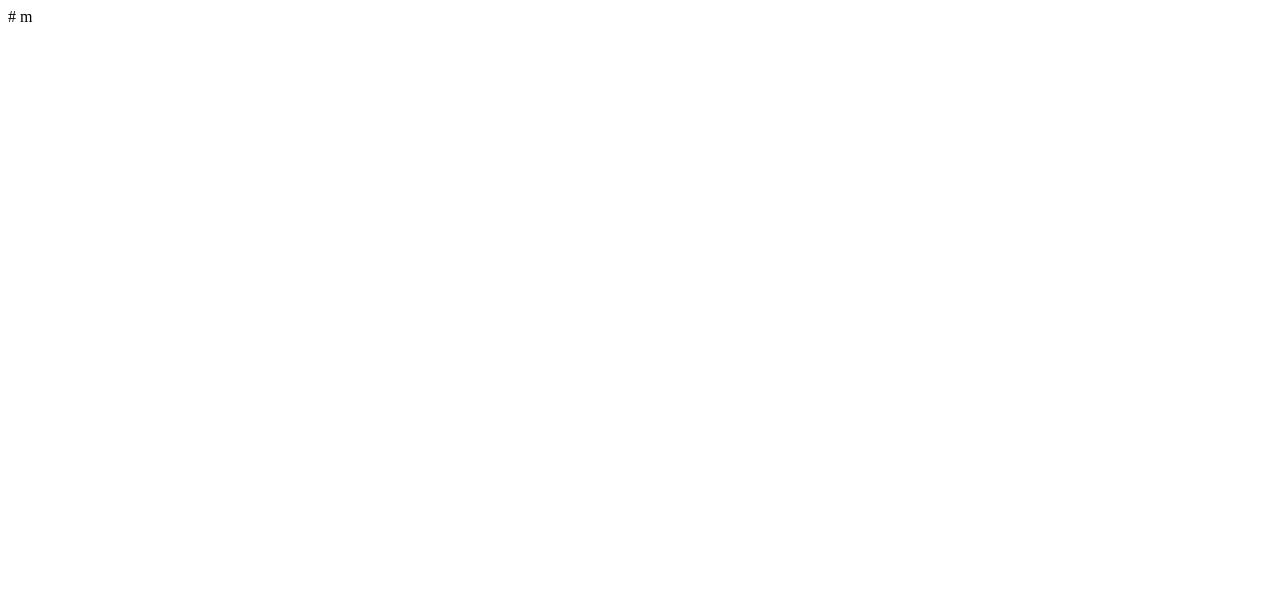
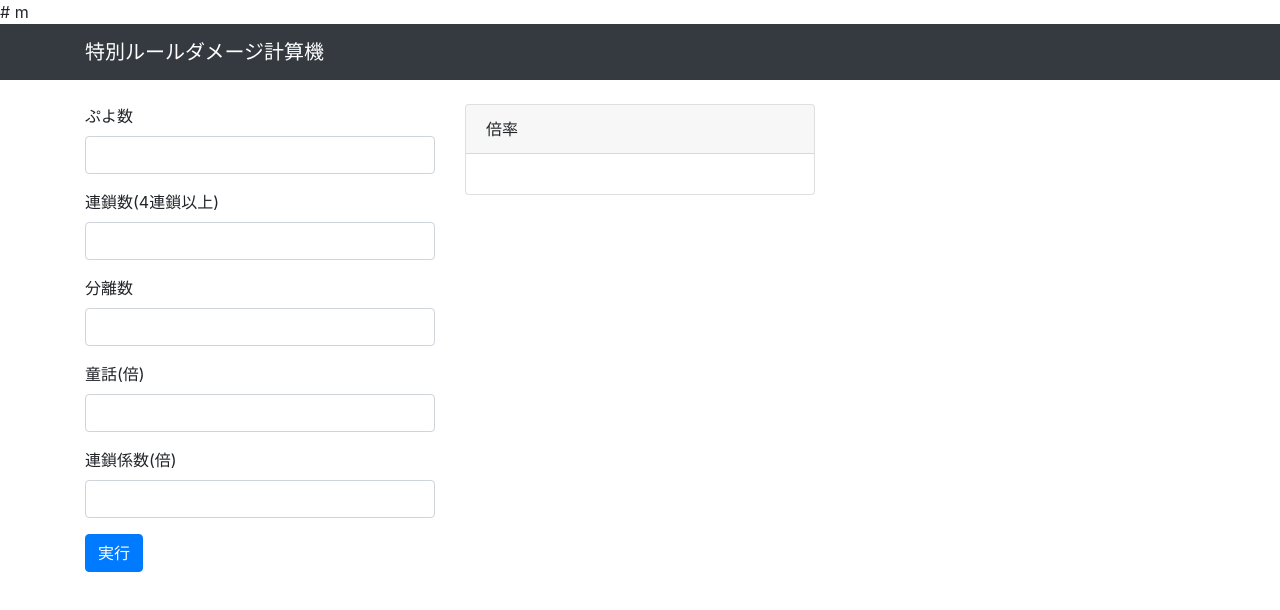
Before and after one commit to 24kanaria/m, a plain HTML site: page index.html in a window 1280 px wide. Drawn offline with nearby package versions, Linux system fonts and the light colour scheme.

Commit message:
Update index.html

```diff
--- a/index.html
+++ b/index.html
@@ -1 +1,58 @@
-# m
+# m<!DOCTYPE html>
+<html>
+  <head>
+    <meta charset="utf-8">
+    <title>特別ルールダメージ計算機</title>
+    <link rel="stylesheet" href="https://stackpath.bootstrapcdn.com/bootstrap/4.3.1/css/bootstrap.min.css" integrity="sha384-ggOyR0iXCbMQv3Xipma34MD+dH/1fQ784/j6cY/iJTQUOhcWr7x9JvoRxT2MZw1T" crossorigin="anonymous">  </head>
+  <body>
+    <header>
+      <nav class="navbar navbar-dark bg-dark">
+        <div class="container">
+          <a href="#" class="navbar-brand">特別ルールダメージ計算機</a>
+        </div>
+      </nav>
+    </header>
+    <main>
+      <div class="container">
+          <div class="row">
+            <section class="col-sm-6 col-md-4 pt-4">
+              <div class="form-group">
+                <label for="height">ぷよ数</label>
+                <input id="height-input" type="text" class="form-control" value="">
+              </div>
+              <div class="form-group">
+                <label for="weight">連鎖数(4連鎖以上)</label>
+                <input id="weight-input" type="text" class="form-control" value="">
+              </div>
+              <div class="form-group">
+                <label for="atk">分離数</label>
+                <input id="atk-input" type="text" class="form-control" value="">
+              </div>
+              <div class="form-group">
+                <label for="cc">童話(倍)</label>
+                <input id="cc-input" type="text" class="form-control" value="">
+              </div>
+              <div class="form-group">
+                <label for="pp">連鎖係数(倍)</label>
+                <input id="pp-input" type="text" class="form-control" value="">
+              </div>
+
+
+              <input id="button-submit" type="submit" class="btn btn-primary btn-large" value="実行">
+            </section>
+            <section class="col-sm-6 col-md-4 pt-4">
+              <div class="card">
+                <div class="card-header">
+                  倍率
+                </div>
+                <div class="card-body">
+                  <div id="bmi-output" class="display-4"></div>
+                </div>
+              </div>
+            </section>
+        </div>
+      </div>
+    </main>
+    <script src="ma-ru.js"></script>
+  </body>
+</html>
```
